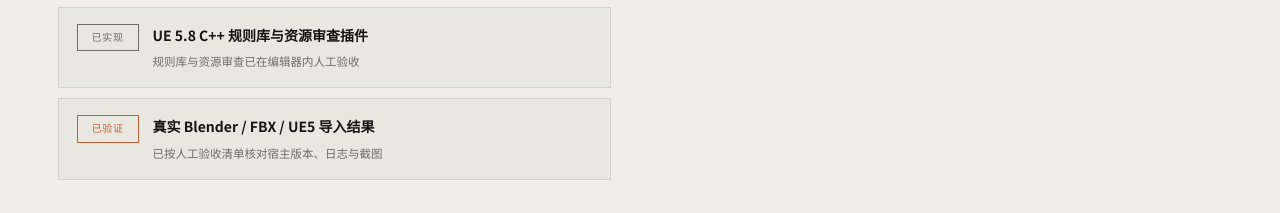
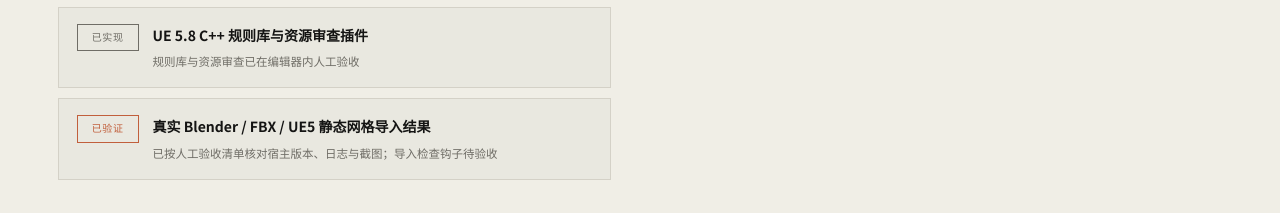
Before and after one commit to hunshuiDD/hunshuiDD.github.io, a plain HTML site: page Main.dc.html in a window 1280 px wide. Shown: the part 3996-4209 px from the top of the page. Drawn offline with Linux system fonts and the light colour scheme; animation ran at ten frames a second.

Commit message:
首页 DCC 验收范围标注静态网格
Co-Authored-By: Claude Opus 5.5 <noreply@anthropic.com>

```diff
--- a/Main.dc.html
+++ b/Main.dc.html
@@ -270,8 +270,8 @@ html.lly-scroll .hero{position:sticky;top:0}
             </li>
             <li>
               <span class="lv ok">已验证</span>
-              <b>真实 Blender / FBX / UE5 导入结果</b>
-              <code>已按人工验收清单核对宿主版本、日志与截图</code>
+              <b>真实 Blender / FBX / UE5 静态网格导入结果</b>
+              <code>已按人工验收清单核对宿主版本、日志与截图；导入检查钩子待验收</code>
             </li>
           </ul>
         </div>
```
Also changed, not shown: index.html (+2 -2 lines).
